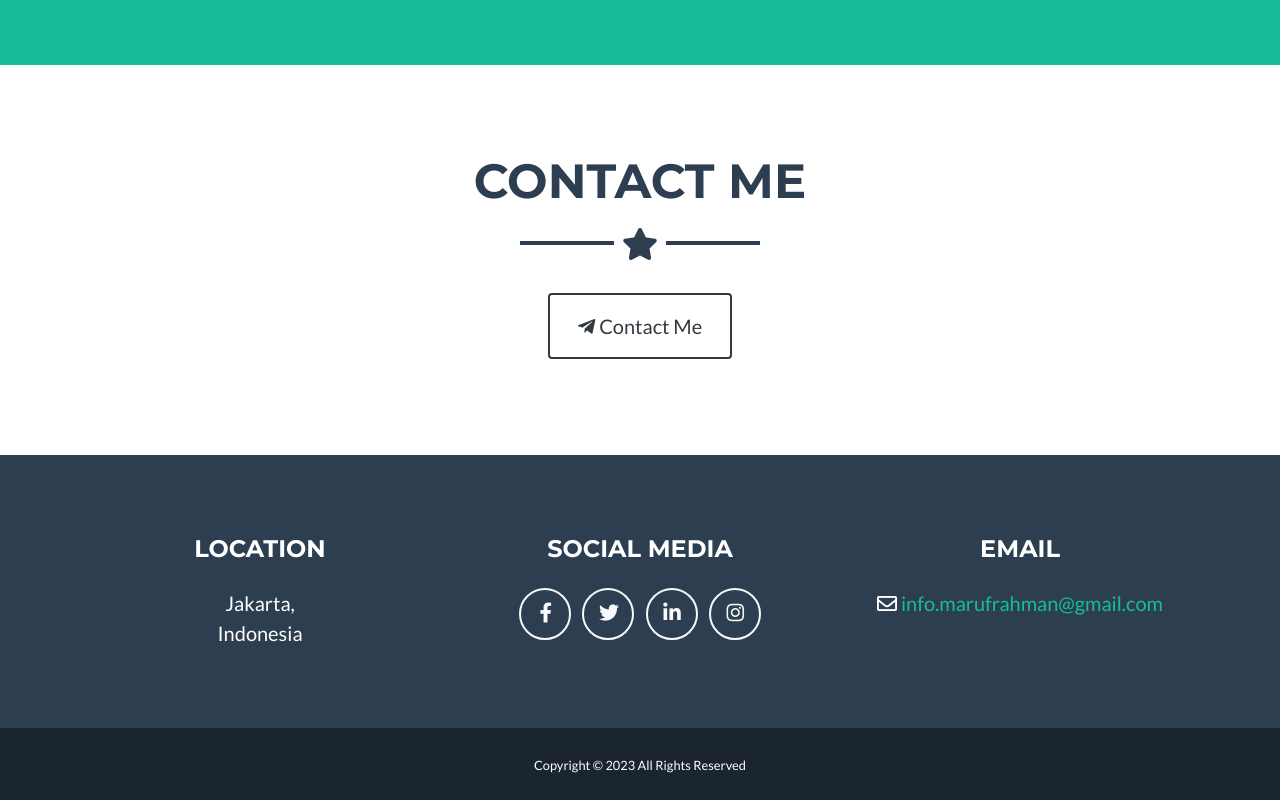
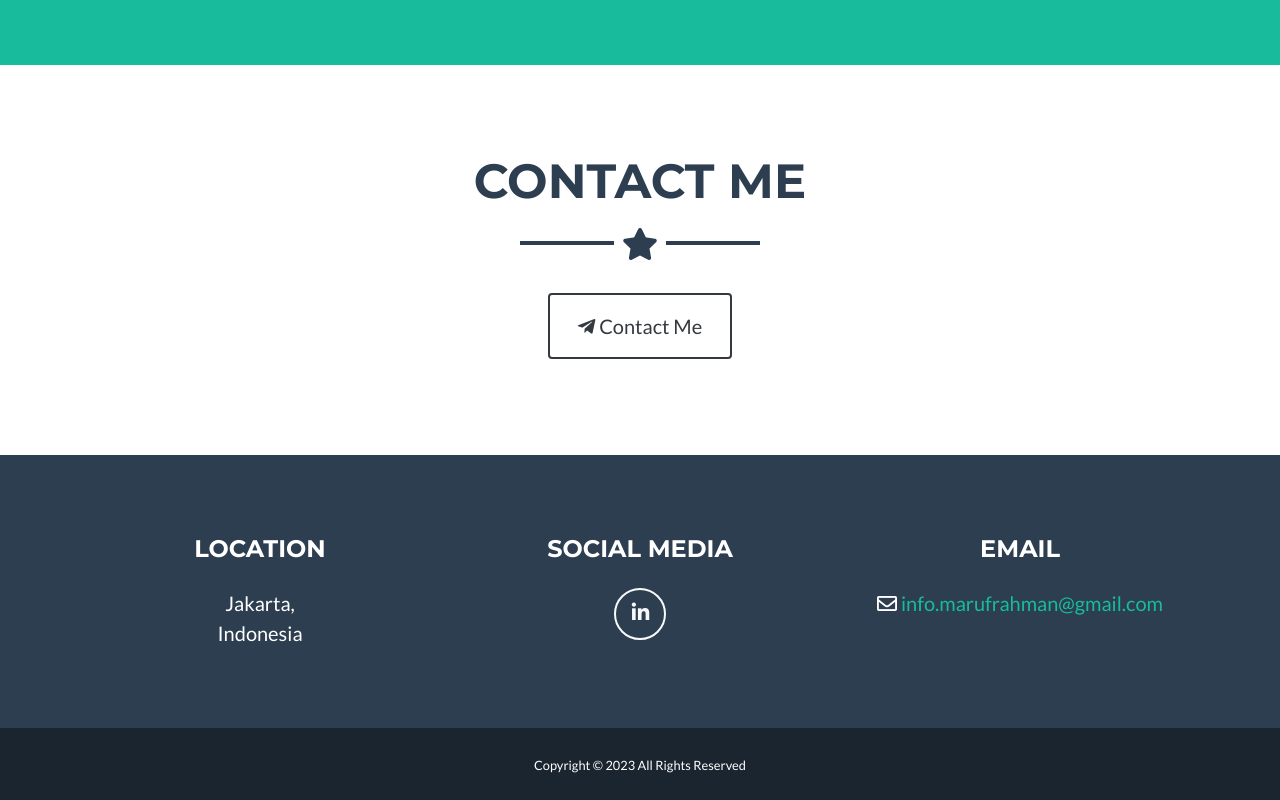
Before and after one commit to marufr1/marufr1.github.io, a plain HTML site: page index.html in a window 1280 px wide. Shown: the part 1723-2523 px from the top of the page. Drawn offline with Linux system fonts and the light colour scheme.

Commit message:
Update index.html

```diff
--- a/index.html
+++ b/index.html
@@ -122,7 +122,7 @@
 		<h2 class="text-center text-uppercase text-secondary mb-0">Contact Me</h2>
 		<hr class="star-dark mb-5">
 			<div class="text-center mt-4">
-				<a class="btn btn-xl btn-outline-dark" href="https://www.instagram.com/maruf.rahmann" target="_blank"><i class="fab fa-telegram-plane"></i> Contact Me</a>
+				<a class="btn btn-xl btn-outline-dark" href="https://t.me/marufr1" target="_blank"><i class="fab fa-telegram-plane"></i> Contact Me</a>
 			</div>
 	</div>
 </section>
@@ -186,10 +186,7 @@
      <div class="col-md-4 mb-5 mb-lg-0">
       <h4 class="text-uppercase mb-4">Social Media</h4>
       <ul class="list-inline mb-0">
-       <li class="list-inline-item"> <a class="btn btn-outline-light btn-social text-center rounded-circle" href="https://www.facebook.com/muhammadmarufrahman/" target="_blank"> <i class="fab fa-fw fa-facebook-f"></i> </a> </li>
-       <li class="list-inline-item"> <a class="btn btn-outline-light btn-social text-center rounded-circle" href="#!"> <i class="fab fa-fw fa-twitter"></i> </a> </li>
-       <li class="list-inline-item"> <a class="btn btn-outline-light btn-social text-center rounded-circle" href="https://linkedin.com/in/muhammadmarufrahman" target="_blank"> <i class="fab fa-fw fa-linkedin-in"></i> </a> </li>
-       <li class="list-inline-item"> <a class="btn btn-outline-light btn-social text-center rounded-circle" href="https://www.instagram.com/maruf.rahmann" target="_blank"> <i class="fab fa-fw fa-instagram"></i> </a> </li>
+       <li class="list-inline-item"> <a class="btn btn-outline-light btn-social text-center rounded-circle" href="https://www.linkedin.com/in/marufrahmanofficial/" target="_blank"> <i class="fab fa-fw fa-linkedin-in"></i> </a> </li>
       </ul>
      </div>
      <div class="col-md-4">
```
